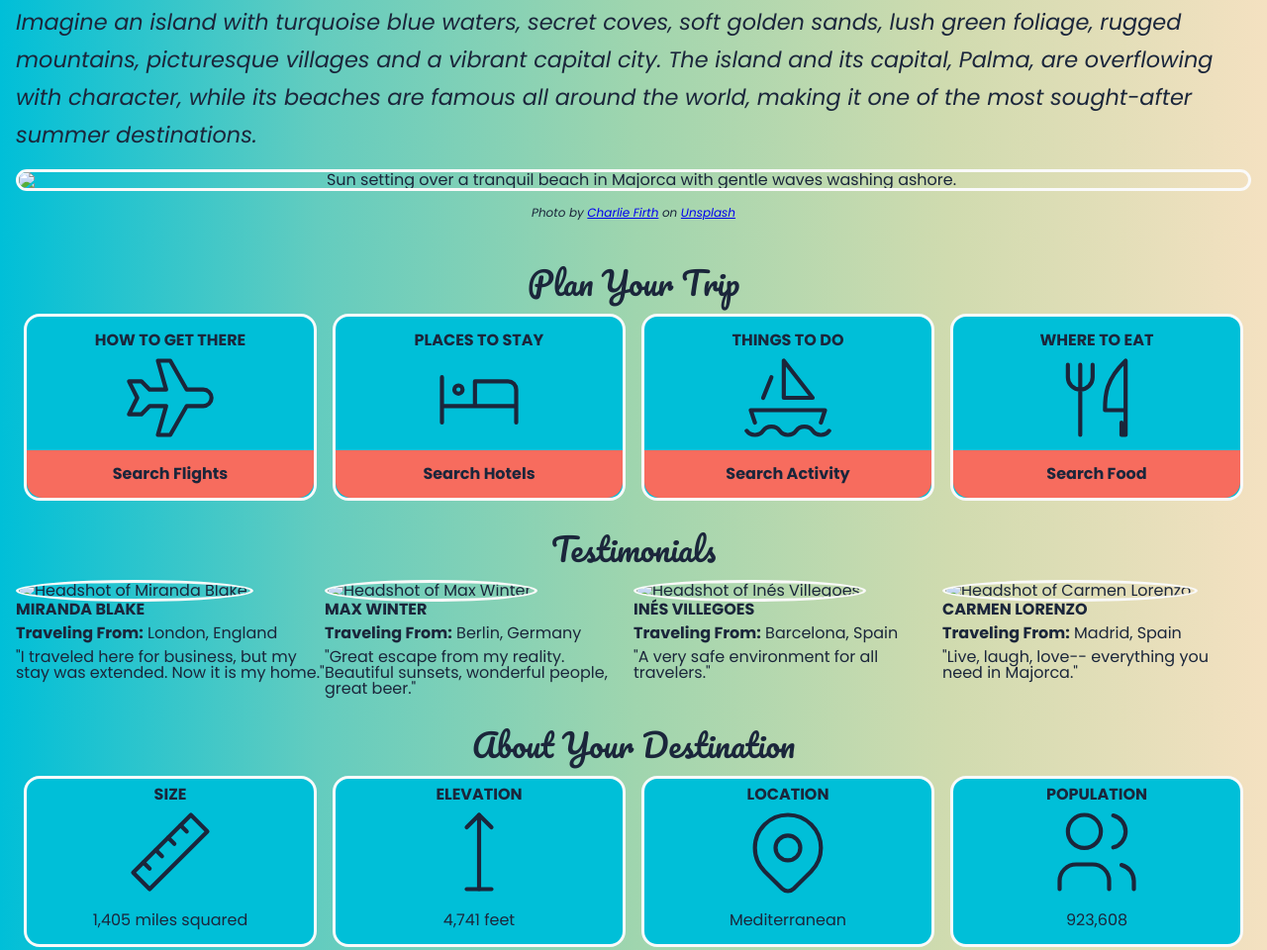
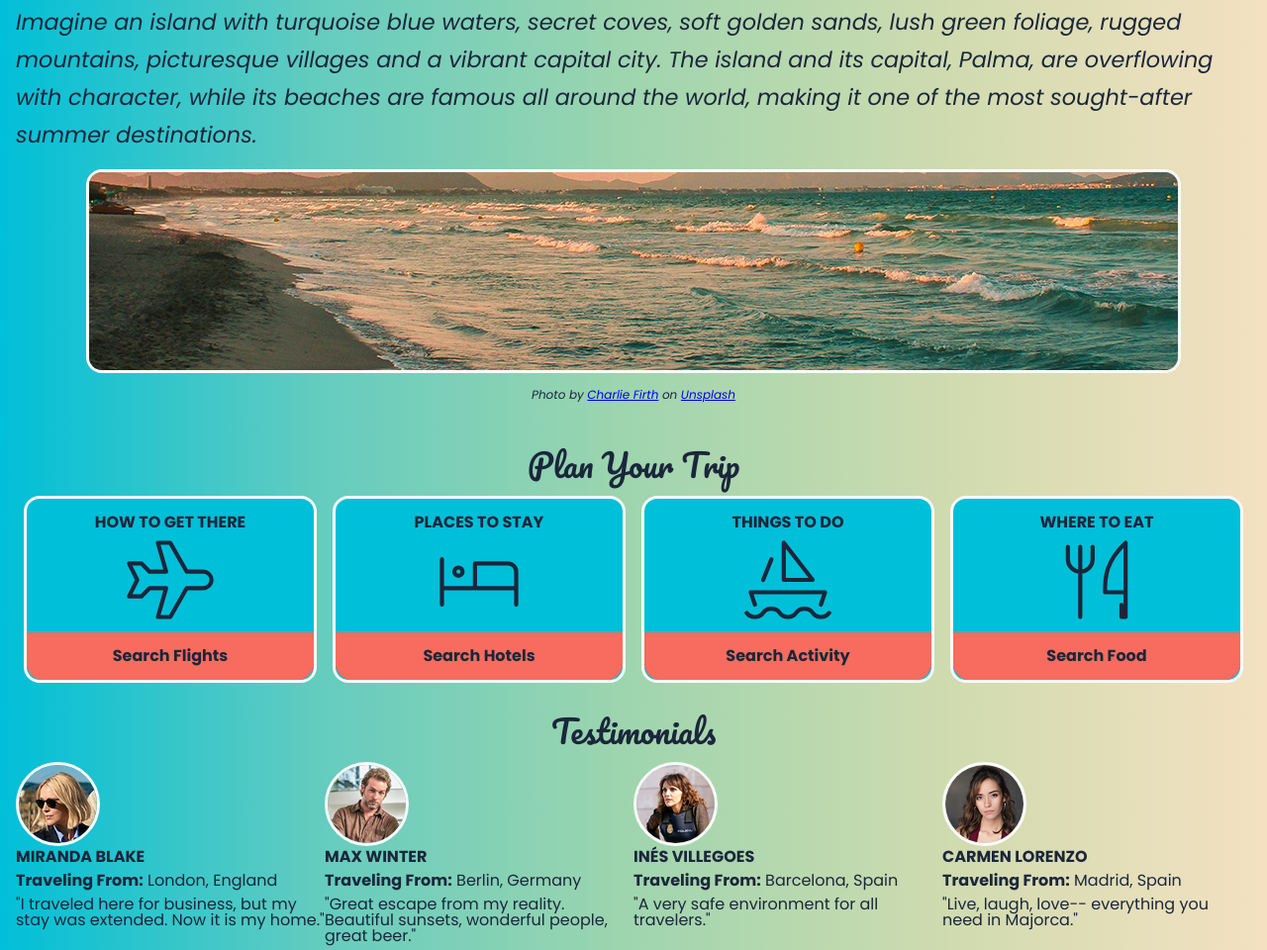
Before and after one commit to koenfelder/wonderlust, a plain HTML site: page index.html in a window 1280 px wide. Shown: the part 535-1495 px from the top of the page at 99% size. Drawn offline with Linux system fonts and the light colour scheme.

Commit message:
Update index.html

```diff
--- a/index.html
+++ b/index.html
@@ -6,7 +6,7 @@
     <link rel="stylesheet" href="styles.css">
     <title>Wonderlust Travel - Destination Majorca</title>
     <style>
-
+        /* Basic styling for skip links to be visually hidden until focused */
         .skip-links {
             list-style: none;
             margin: 0;
@@ -83,9 +83,9 @@
                 <p>Imagine an island with turquoise blue waters, secret coves, soft golden sands, lush green foliage, rugged mountains, picturesque villages and a vibrant capital city. The island and its capital, Palma, are overflowing with character, while its beaches are famous all around the world, making it one of the most sought-after summer destinations.</p>
                 <figure>
                     <picture>
-                        <source srcset="majorca-beach-horizontal-l.jpg" media="(min-width: 1280px)">
-                        <source srcset="majorca-beach-vertical-m.jpg" media="(min-width: 405px)">
-                        <img src="majorca-beach-square-s.jpg" alt="Sun setting over a tranquil beach in Majorca with gentle waves washing ashore.">
+                        <source srcset="images/majorca-beach-horizontal-l.jpg" media="(min-width: 1280px)">
+                        <source srcset="images/majorca-beach-vertical-m.jpg" media="(min-width: 405px)">
+                        <img src="images/majorca-beach-square-s.jpg" alt="Sun setting over a tranquil beach in Majorca with gentle waves washing ashore.">
                     </picture>
                     <figcaption>
                         <small>Photo by <a href="https://unsplash.com/@charliefirth?utm_content=creditCopyText&utm_medium=referral&utm_source=unsplash">Charlie Firth</a> on <a href="https://unsplash.com/photos/sea-waves-crashing-on-shore-during-sunset-HQJIQjXq1HI?utm_content=creditCopyText&utm_medium=referral&utm_source=unsplash">Unsplash</a></small>
@@ -138,11 +138,11 @@
                 <h3 id="testimonials-heading">Testimonials</h3>
                 <figure>
                     <img
-                        srcset="miranda-blake-S.png 404w,
-                                miranda-blake-M.png 920w,
-                                miranda-blake-L.png 1280w"
+                        srcset="images/miranda-blake-S.png 404w,
+                                images/miranda-blake-M.png 920w,
+                                images/miranda-blake-L.png 1280w"
                         sizes="(min-width: 1280px) 25vw, (min-width: 920px) 50vw, 100vw"
-                        src="miranda-blake-L.png"
+                        src="images/miranda-blake-L.png"
                         alt="Headshot of Miranda Blake.">
                     <figcaption>
                         <h4>Miranda Blake</h4>
@@ -155,11 +155,11 @@
                 </figure>
                 <figure>
                     <img
-                        srcset="max-winter-S.png 404w,
-                                max-winter-M.png 920w,
-                                max-winter-L.png 1280w"
+                        srcset="images/max-winter-S.png 404w,
+                                images/max-winter-M.png 920w,
+                                images/max-winter-L.png 1280w"
                         sizes="(min-width: 1280px) 25vw, (min-width: 920px) 50vw, 100vw"
-                        src="max-winter-L.png"
+                        src="images/max-winter-L.png"
                         alt="Headshot of Max Winter.">
                     <figcaption>
                         <h4>Max Winter</h4>
@@ -172,11 +172,11 @@
                 </figure>
                 <figure>
                     <img
-                        srcset="ines-villegoes-S.png 404w,
-                                ines-villegoes-M.png 920w,
-                                ines-villegoes-L.png 1280w"
+                        srcset="images/ines-villegoes-S.png 404w,
+                                images/ines-villegoes-M.png 920w,
+                                images/ines-villegoes-L.png 1280w"
                         sizes="(min-width: 1280px) 25vw, (min-width: 920px) 50vw, 100vw"
-                        src="ines-villegoes-L.png"
+                        src="images/ines-villegoes-L.png"
                         alt="Headshot of Inés Villegoes.">
                     <figcaption>
                         <h4>Inés Villegoes</h4>
@@ -189,11 +189,11 @@
                 </figure>
                 <figure>
                     <img
-                        srcset="carmen-lorenzo-S.png 404w,
-                                carmen-lorenzo-M.png 920w,
-                                carmen-lorenzo-L.png 1280w"
+                        srcset="images/carmen-lorenzo-S.png 404w,
+                                images/carmen-lorenzo-M.png 920w,
+                                images/carmen-lorenzo-L.png 1280w"
                         sizes="(min-width: 1280px) 25vw, (min-width: 920px) 50vw, 100vw"
-                        src="carmen-lorenzo-L.png"
+                        src="images/carmen-lorenzo-L.png"
                         alt="Headshot of Carmen Lorenzo.">
                     <figcaption>
                         <h4>Carmen Lorenzo</h4>
```
